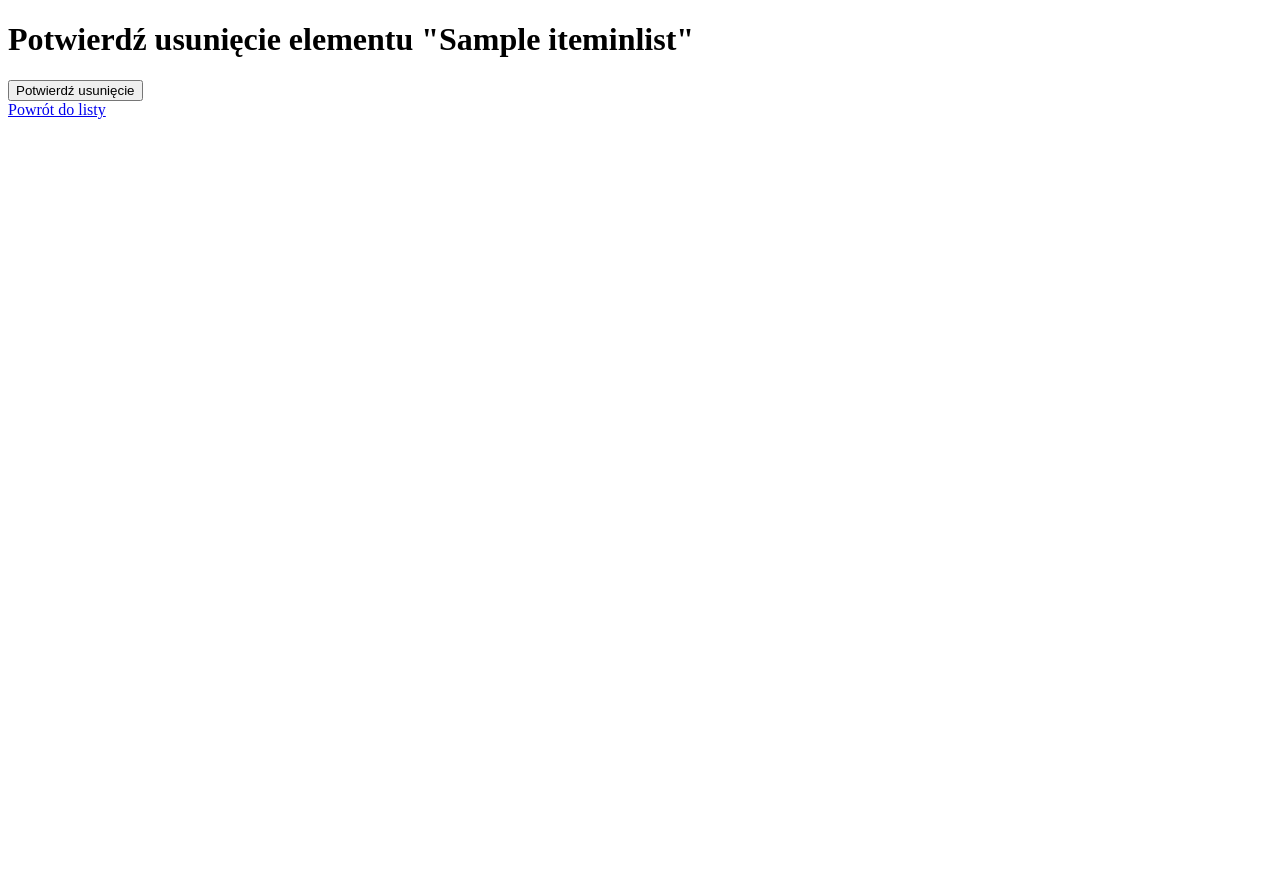
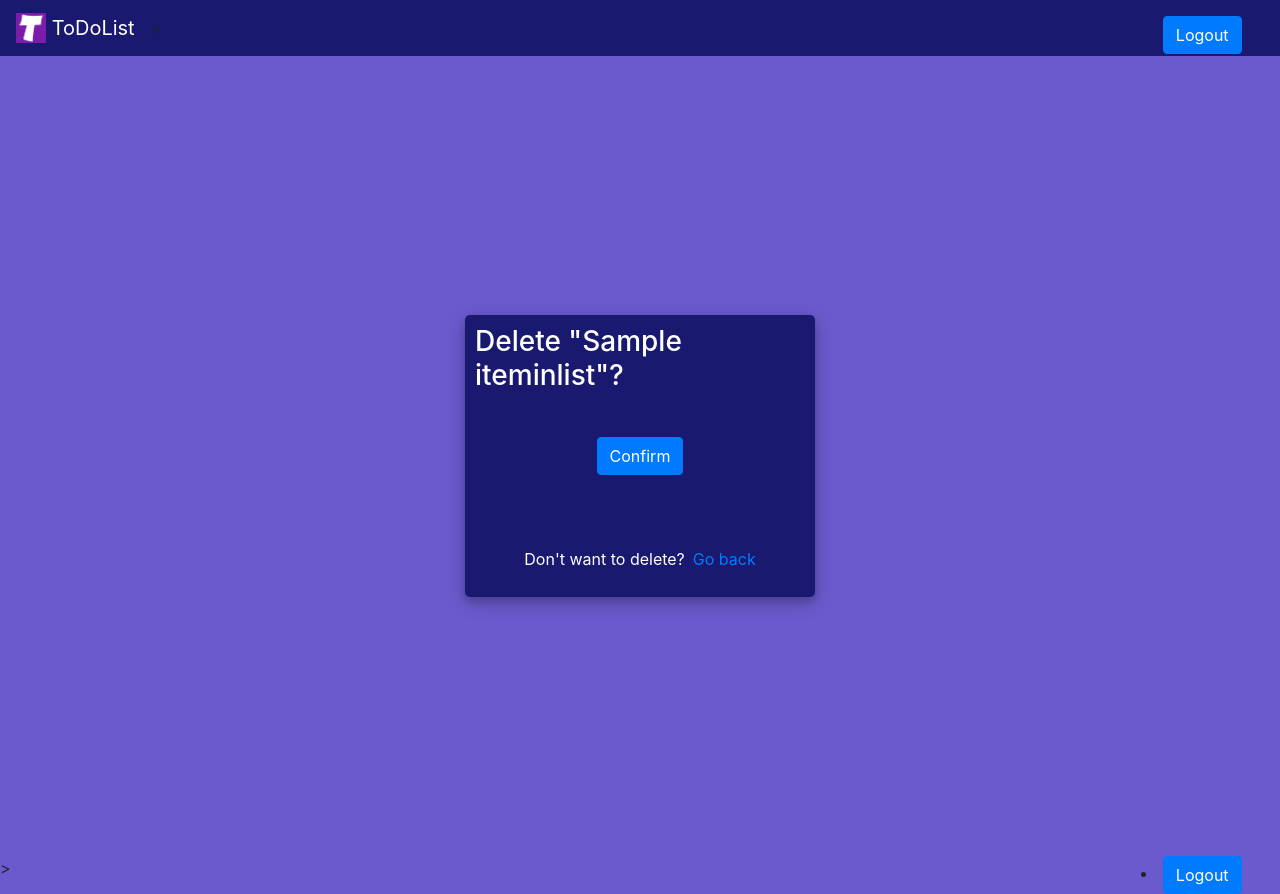
Before and after one commit to SzymonGorkiewicz/todolist-django, a Django app: page /delete_item/1 in a window 1280 px wide. Before the commit the page ends 119 px from the top, so only its background shows below. Run offline with Django 4.2, Linux system fonts and the light colour scheme; tables that the repository leaves empty hold one stand-in row (values such as "Sample post"); some libraries are stand-ins or nearby versions.

Commit message:
finished project, confirm delete items, some styling stuff

```diff
--- a/todolist/myapp/templates/confirm_delete.html
+++ b/todolist/myapp/templates/confirm_delete.html
@@ -1,9 +1,53 @@
 <!DOCTYPE html>
-<h1>Potwierdź usunięcie elementu "{{ item.name_of_item }}"</h1>
+{% extends 'base.html' %}
+{% load static %}
+{% block title %}Confirm delete{% endblock %}
+{% block content %}
+<html>
 
-<form method="POST">
-    {% csrf_token %}
-    <button type="submit">Potwierdź usunięcie</button>
-</form>
+<head>
+	<title>Login</title>
+	<link rel="stylesheet" href="https://stackpath.bootstrapcdn.com/bootstrap/4.1.3/css/bootstrap.min.css" integrity="sha384-MCw98/SFnGE8fJT3GXwEOngsV7Zt27NXFoaoApmYm81iuXoPkFOJwJ8ERdknLPMO" crossorigin="anonymous">
+	<script src="https://ajax.googleapis.com/ajax/libs/jquery/3.3.1/jquery.min.js"></script>
+	<link rel="stylesheet" href="https://use.fontawesome.com/releases/v5.6.1/css/all.css" integrity="sha384-gfdkjb5BdAXd+lj+gudLWI+BXq4IuLW5IT+brZEZsLFm++aCMlF1V92rMkPaX4PP" crossorigin="anonymous">
+    <link rel="stylesheet" href="{% static 'login.css' %}">
+</head>
+<body>
+	<div class="container h-100">
+		<div class="d-flex justify-content-center h-100">
+			<div class="user_card">
+				<div class="d-flex justify-content-center">
+					<h3 id="form-title">Delete "{{ item.name_of_item }}"?</h3>
+				</div>
+				<div class="d-flex justify-content-center form_container">
+					<form method="POST" action="">
+						{% csrf_token %}
+                        <div class="d-flex justify-content-center mt-3 login_container">
+                            <button class="btn btn-primary" type="submit">Confirm</button>
+                        </div>
+					</form>
+				</div>
+				<br>
+				<div class="mt-4">
+					<div class="d-flex justify-content-center links">
+					</div>
+				</div>
+				<div class="mt-4">
+					<div class="d-flex justify-content-center links">
+						<p class="redirect">Don't want to delete?</p> <a href="{% url 'view' id=item.list.id %}" class="ml-2">Go back</a>
+					</div>
 
-<a href="{% url 'view' id=item.list.id %}">Powrót do listy</a>
+				</div>
+			</div>
+		</div>
+	</div>
+</body>
+</html>
+{% block logging %}
+
+<li class="login-button">
+    <a class="btn btn-primary" href="/logout" role="button">Logout</a>
+</li>>
+
+{% endblock %}
+{% endblock %}
```
Also changed, not shown: todolist/myapp/templates/view.html (+7 -2 lines), todolist/myapp/static/view.css (line endings or trailing spaces).
